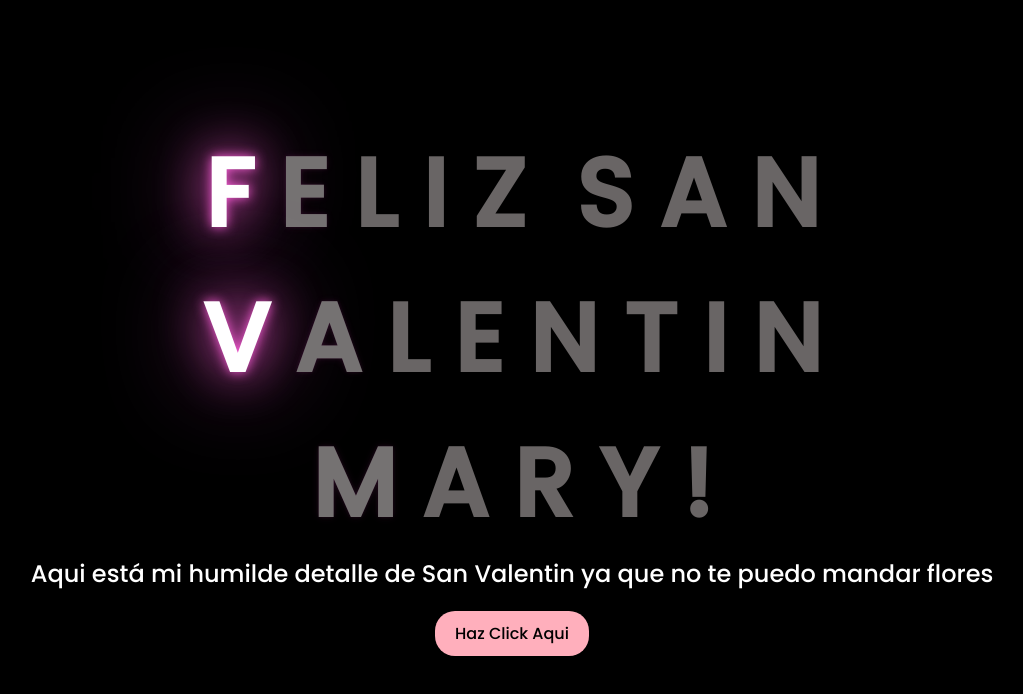
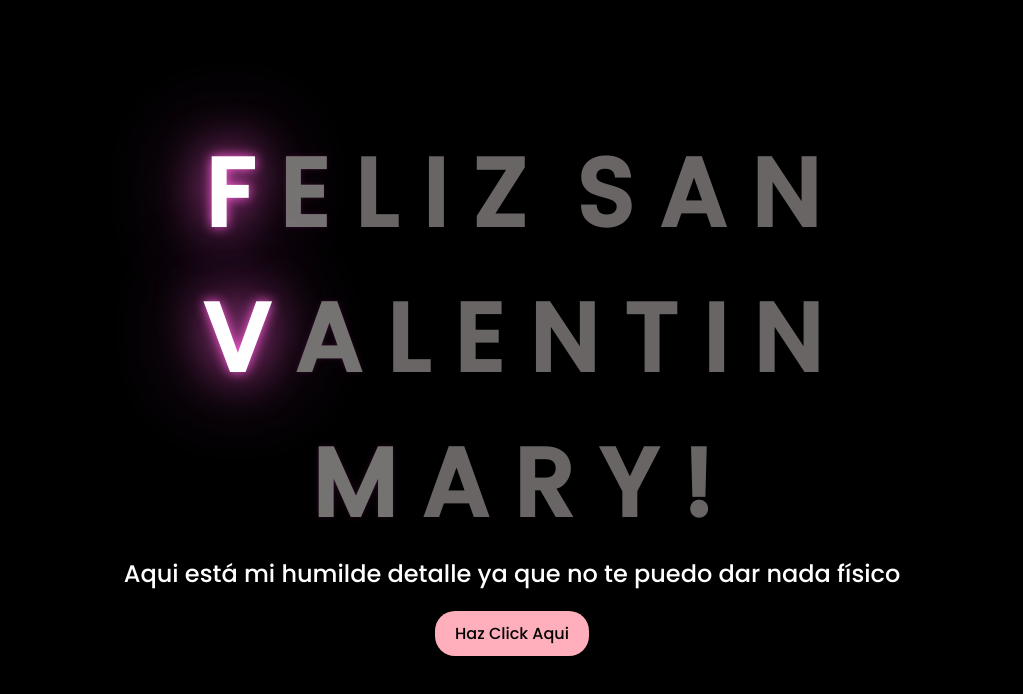
Before and after one commit to KittyStef/San-Valentin, a plain HTML site: page index.html in a window 1280 px wide. Shown: the whole page, without its empty margins (104-1127 px from the left). Drawn offline with Linux system fonts and the light colour scheme.

Commit message:
Update index.html
Signed-off-by: Stefania <62524370+KittyStef@users.noreply.github.com>

```diff
--- a/index.html
+++ b/index.html
@@ -40,7 +40,7 @@
         <span>!</span>
     </div>
     <div class="description">
-        <span>Aqui está mi humilde detalle de San Valentin ya que no te puedo mandar flores</span>
+        <span>Aqui está mi humilde detalle ya que no te puedo dar nada físico</span>
     </div>
     <div class="button">
         <button>
```
